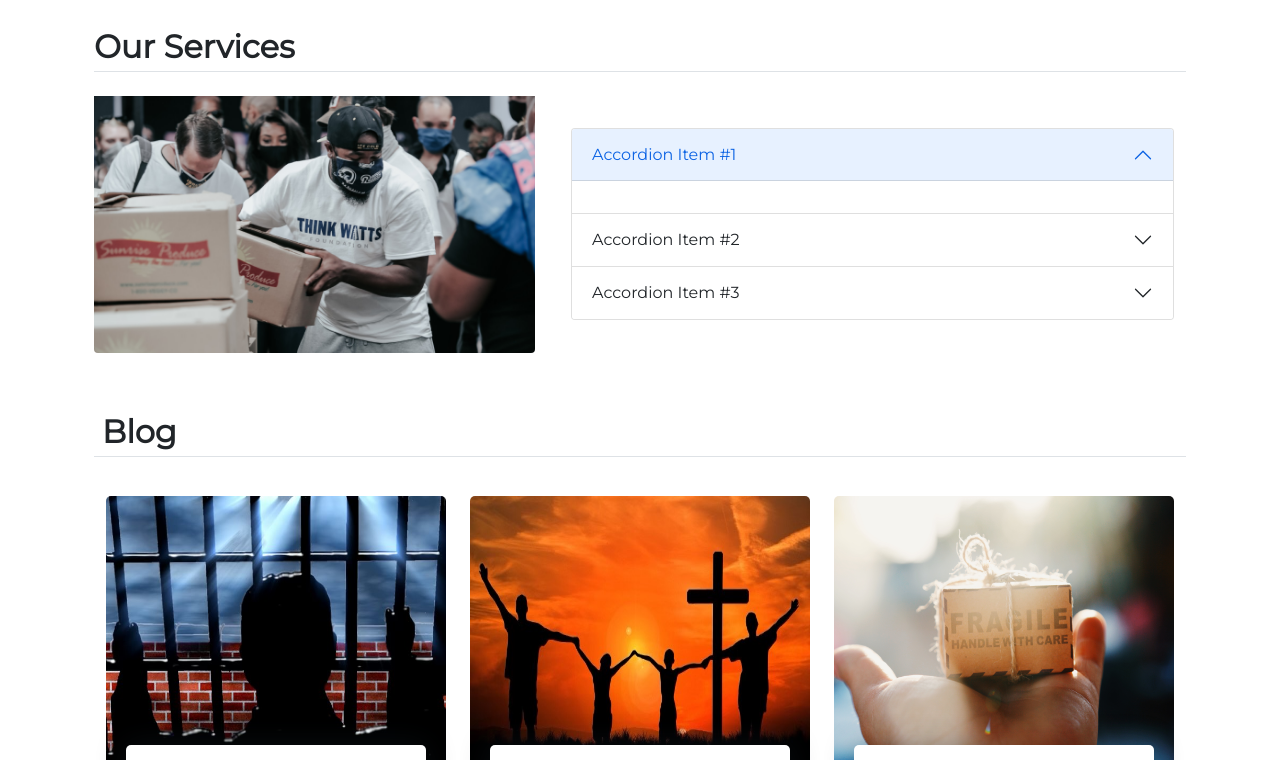
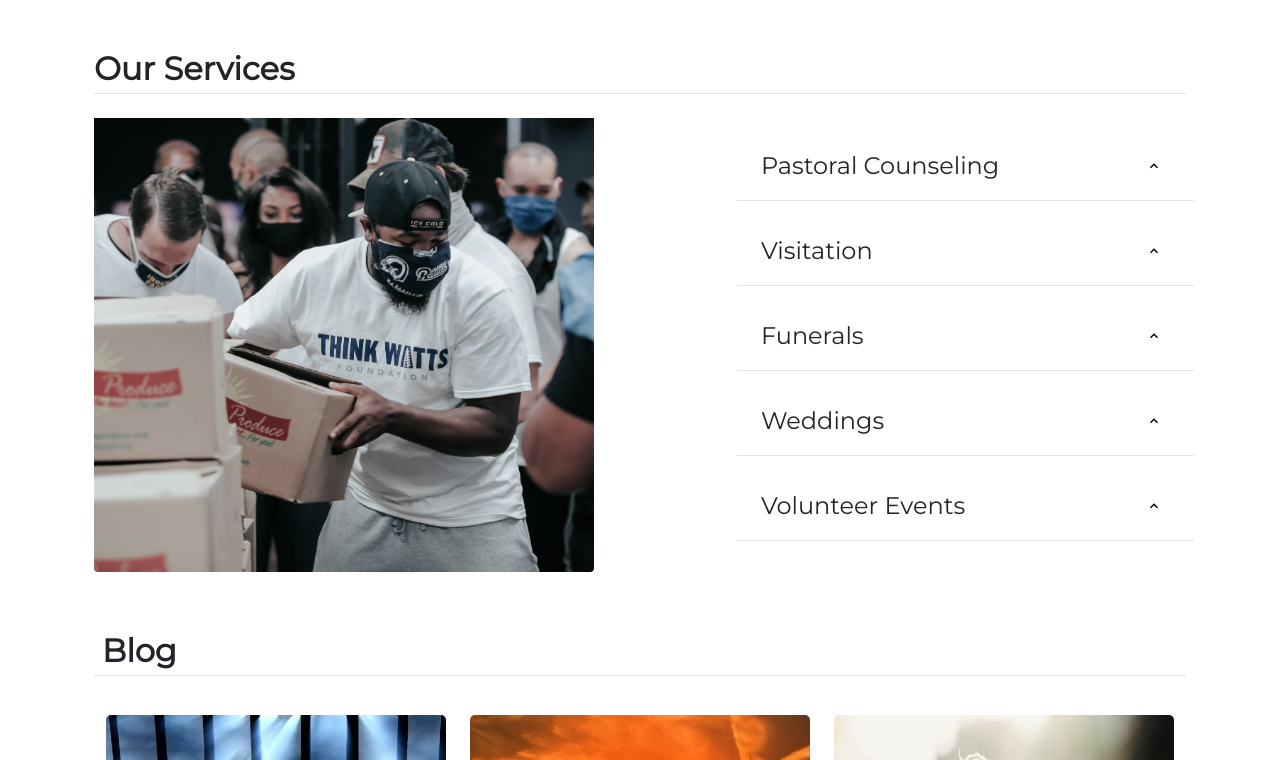
Before and after one commit to kevinjmosley93/hood-ministries, a Next.js app: page / in a window 1280 px wide. Shown: the part 1240-2000 px from the top of the page. Built offline with nearby package versions, Linux system fonts and the light colour scheme.

Commit message:
fixed imgs & services

```diff
--- a/components/Blog.js
+++ b/components/Blog.js
@@ -30,8 +30,8 @@ const Blog = () => {
     <Container className='px-4'>
       <h2 className='p-2 mb-4 mt-5 fw-bold lh-1 border-bottom'>Blog</h2>
       <div style={{ margin: '0 auto' }} className='row'>
-        {blogPosts.map(({ title, img, body, author, createdAt }) => (
-          <div className='col-md-4'>
+        {blogPosts.map(({ title, img, body, author, createdAt }, idx) => (
+          <div key={idx} className='col-lg-4'>
             <div className='blog-grid'>
               <div className='blog-img'>
                 <a href='/blog'>
--- a/components/ImgText.js
+++ b/components/ImgText.js
@@ -6,7 +6,7 @@ export const ImgText = () => {
     <div className='container my-5  px-4'>
       <h2 className=' fw-bold lh-1 p-3 mb-3 border-bottom'>Our Purpose</h2>
       <div className='row justify-content-between align-items-center'>
-        <div className='col-md-7 g-4'>
+        <div className='col-md-7 g-2'>
           <p className='lead text-center'>
             A non for profit, charitable, religious organization for the
             purposes of the people to provide services to help the poor, needy,
@@ -27,7 +27,7 @@ export const ImgText = () => {
             src='/will.jpg'
             className='rounded'
             alt='pastor-will-img'
-            width={560}
+            width={500}
             height={470}
           />
         </div>
--- a/components/Services.js
+++ b/components/Services.js
@@ -1,90 +1,76 @@
+import { useState } from 'react'
+import { MdKeyboardArrowUp, MdKeyboardArrowDown } from 'react-icons/md'
 import { Container } from 'react-bootstrap'
-import { FaPrayingHands } from 'react-icons/fa'
 import Image from 'next/image'
 
+const services = [
+  {
+    id: 0,
+    title: 'Pastoral Counseling',
+    body: 'General Comments, Counseling, intake, substance use Disorder, people dealing with grieving, death of child, suicide, adults'
+  },
+  {
+    id: 1,
+    title: 'Visitation',
+    body: 'Jail and prison, juvenile detention center, hospitals, mental health facilities, homes, nursing homes & hospice facilities.'
+  },
+  {
+    id: 3,
+    title: 'Funerals',
+    body: 'Funerals for Adults, Funerals for Infant or a Child, Funeral for non-church members, funerals for person who died by suicide.'
+  },
+  {
+    id: 4,
+    title: 'Weddings',
+    body: ' Premarital counseling, wedding rehearsals, traditional wedding ceremony , modern wedding ceremony, reaffirmation/renewal of vows.'
+  },
+  {
+    id: 5,
+    title: 'Volunteer Events',
+    body: 'We will speak or host any event where you would like the presence of the lord.'
+  }
+]
+
 export const Services = () => {
+  const [expanded, setExpanded] = useState(false)
+  const [uid, setUid] = useState(null)
   return (
     <>
       <Container className='px-4' id='hanging-icons'>
         <h2 className='pb-2  fw-bold lh-1 border-bottom'>Our Services</h2>
-        <section className='row'>
-          <div className='col-md-5'>
+        <section className='row align-items-center'>
+          <div className='col-md-7'>
             <Image
               className='rounded pt-3'
               style={{ objectFit: 'cover' }}
-              height={310}
+              height={470}
               width={500}
               src='/services.jpg'
               alt='services-img'
             />
           </div>
-          <div className='col-md-7 g-5'>
-            <div className='accordion' id='accordionExample'>
-              <div className='accordion-item'>
-                <h2 className='accordion-header' id='headingOne'>
+          <div className='col-md-5 g-2'>
+            {services.map(({ title, body, id }) => (
+              <article key={id} className='question border-bottom'>
+                <header>
+                  <h4 className='question-title'>{title}</h4>
                   <button
-                    className='accordion-button'
-                    type='button'
-                    data-bs-toggle='collapse'
-                    data-bs-target='#collapseOne'
-                    aria-expanded='true'
-                    aria-controls='collapseOne'>
-                    Accordion Item #1
+                    className='button'
+                    onClick={() => {
+                      setUid(id)
+                      setExpanded(!expanded)
+                      console.log({ uid })
+                    }}>
+                    {expanded && id === uid ? (
+                      <MdKeyboardArrowDown />
+                    ) : (
+                      <MdKeyboardArrowUp />
+                    )}
                   </button>
-                </h2>
-                <div
-                  id='collapseOne'
-                  className='accordion-collapse collapse show'
-                  aria-labelledby='headingOne'
-                  data-bs-parent='#accordionExample'>
-                  <div className='accordion-body'></div>
-                </div>
-              </div>
-              <div className='accordion-item'>
-                <h2 className='accordion-header' id='headingTwo'>
-                  <button
-                    className='accordion-button collapsed'
-                    type='button'
-                    data-bs-toggle='collapse'
-                    data-bs-target='#collapseTwo'
-                    aria-expanded='false'
-                    aria-controls='collapseTwo'>
-                    Accordion Item #2
-                  </button>
-                </h2>
-                <div
-                  id='collapseTwo'
-                  className='accordion-collapse collapse'
-                  aria-labelledby='headingTwo'
-                  data-bs-parent='#accordionExample'>
-                  <div className='accordion-body'>
-                    <strong>This is the second item's accordion body.</strong>
-                  </div>
-                </div>
-              </div>
-              <div className='accordion-item'>
-                <h2 className='accordion-header' id='headingThree'>
-                  <button
-                    className='accordion-button collapsed'
-                    type='button'
-                    data-bs-toggle='collapse'
-                    data-bs-target='#collapseThree'
-                    aria-expanded='false'
-                    aria-controls='collapseThree'>
-                    Accordion Item #3
-                  </button>
-                </h2>
-                <div
-                  id='collapseThree'
-                  className='accordion-collapse collapse'
-                  aria-labelledby='headingThree'
-                  data-bs-parent='#accordionExample'>
-                  <div className='accordion-body'>
-                    <strong>This is the third item's accordion body.</strong>
-                  </div>
-                </div>
-              </div>
-            </div>
+                </header>
+                {expanded && id === uid && <p>{body}</p>}
+              </article>
+            ))}
           </div>
         </section>
       </Container>
--- a/components/Subscribe.js
+++ b/components/Subscribe.js
@@ -15,7 +15,7 @@ export const Subscribe = () => {
                     <h6 className='h-5 mb-3'>Join the I am H.O.O.D Familiy</h6>
                     <Form>
                       <Form.Group className='form-group'>
-                        <Form.Label for='yourName'>Your name</Form.Label>
+                        <Form.Label htmlFor='yourName'>Your name</Form.Label>
                         <Form.Control
                           type='text'
                           className='form-control'
@@ -23,7 +23,7 @@ export const Subscribe = () => {
                         />
                       </Form.Group>
                       <Form.Group className='form-group'>
-                        <Form.Label for='exampleInputEmail1'>
+                        <Form.Label htmlFor='exampleInputEmail1'>
                           Email address
                         </Form.Label>
                         <Form.Control type='email' className='form-control' />
@@ -40,9 +40,9 @@ export const Subscribe = () => {
                     <div className='account-testimonial'>
                       <h4 className='text-white mb-4'>Scripture of the Day!</h4>
                       <p className='lead text-white'>
-                        "If you pour yourself out for the hungry and satisfy the
-                        desire of the afflicted, then shall your light rise in
-                        the darkness and your gloom be as the noonday."
+                        "If you pour yourself out htmlFor the hungry and satisfy
+                        the desire of the afflicted, then shall your light rise
+                        in the darkness and your gloom be as the noonday."
                       </p>
                       <p>- Isaiah 58:10</p>
                     </div>
--- a/pages/_app.js
+++ b/pages/_app.js
@@ -6,6 +6,7 @@ import '../styles/globals.css'
 import '../styles/footer.css'
 import '../styles/blog.css'
 import '../styles/subscribe.css'
+import '../styles/services.css'
 
 function MyApp({ Component, pageProps }) {
   return (
--- a/styles/globals.css
+++ b/styles/globals.css
@@ -27,6 +27,11 @@ body {
 }
 .footer-links {
   list-style-type: none;
+  padding-left: 0;
+}
+#footer__heading {
+  font-weight: 700;
+  padding-bottom: 0.5rem;
 }
 a {
   color: #fff;
--- /dev/null
+++ b/styles/services.css
@@ -0,0 +1,45 @@
+main {
+  min-height: 100vh;
+  display: flex;
+  justify-content: center;
+  align-items: center;
+}
+
+.question {
+  padding: 1rem 1.5rem;
+  border: 2px solid var(--clr-grey-special);
+  margin-bottom: 1rem;
+  border-radius: var(--radius);
+  box-shadow: var(--light-shadow);
+}
+.question h4 {
+  text-transform: none;
+  line-height: 1.5;
+}
+.question p {
+  color: var(--clr-grey-3);
+  margin-bottom: 0;
+  margin-top: 0.5rem;
+}
+.question header {
+  display: flex;
+  justify-content: space-between;
+  align-items: center;
+}
+.question header h4 {
+  margin-bottom: 0;
+}
+.button {
+  background: transparent;
+  border-color: transparent;
+  width: 2rem;
+  height: 2rem;
+  display: flex;
+  align-items: center;
+  justify-content: center;
+  border-radius: 50%;
+  cursor: pointer;
+  margin-left: 1rem;
+  align-self: center;
+  min-width: 2rem;
+}
```
Also changed, not shown: components/Event/Events.js (+5 -20 lines).
